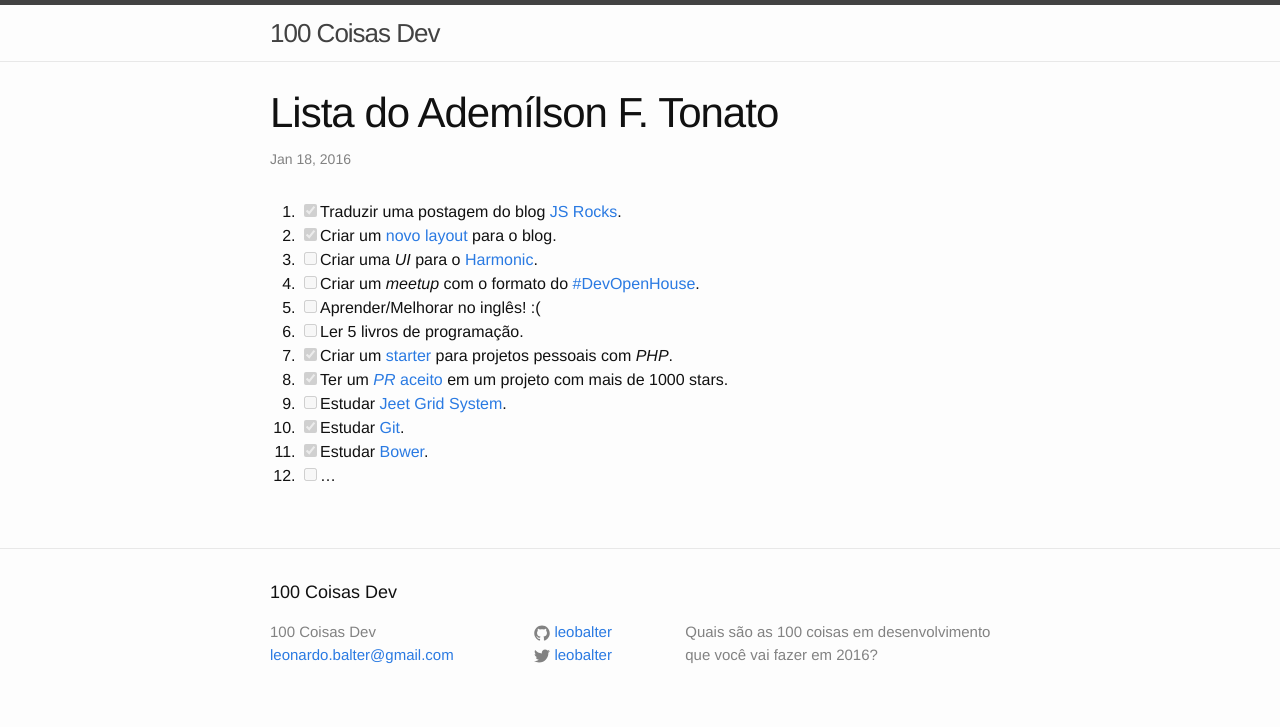
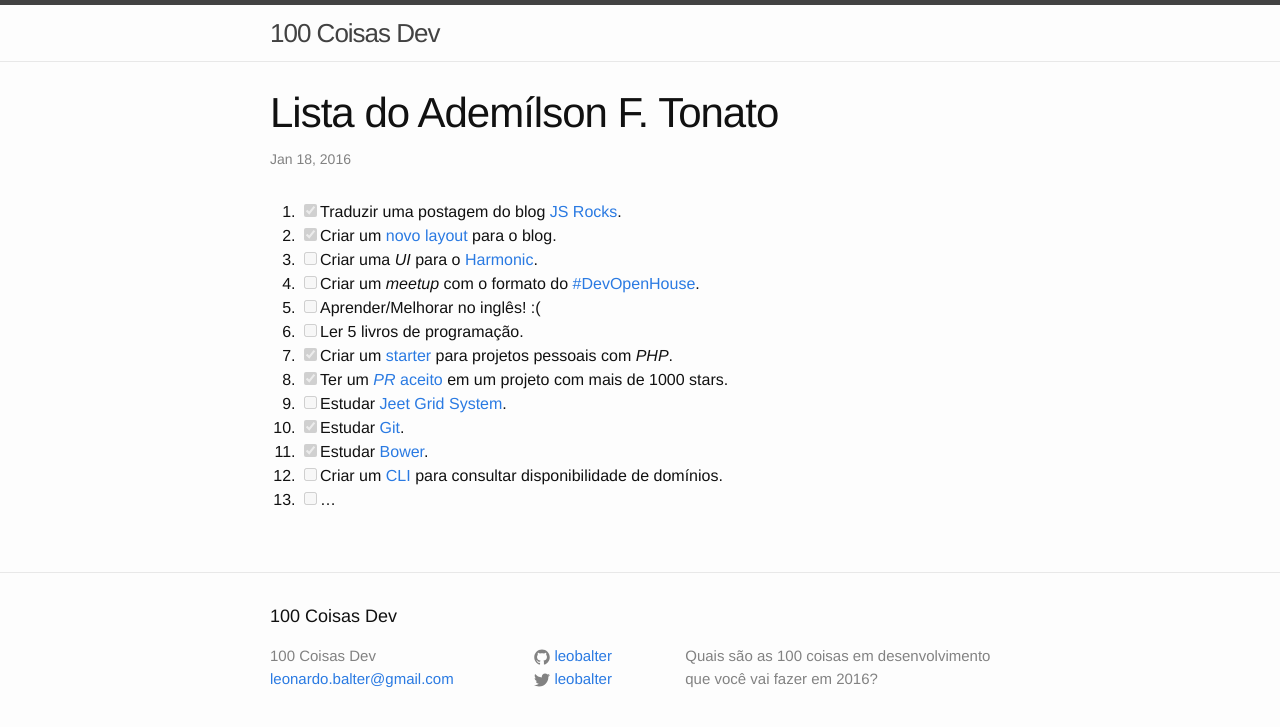
Before and after one commit to leobalter/100-coisas-dev, a Jekyll site: the page built from _posts/listas/2016-01-18-ftonato.markdown, in a window 1280 px wide. Shown: the top 727 px of the page. Built offline with Jekyll 4.4.1, drawn with Linux system fonts in a browser that asks for light colours.

Commit message:
Adicionar CLI registrobr

```diff
--- a/_posts/listas/2016-01-18-ftonato.markdown
+++ b/_posts/listas/2016-01-18-ftonato.markdown
@@ -16,4 +16,5 @@ categories: listas
 9. [ ] Estudar [Jeet Grid System](http://jeet.gs/).
 10. [x] Estudar [Git](https://github.com/ftonato/github-course).
 11. [x] Estudar [Bower](https://github.com/ftonato/bower-course).
-12. [ ] ...
+12. [ ] Criar um [CLI](https://github.com/ftonato/registrobr) para consultar disponibilidade de domínios.
+13. [ ] ...
```
